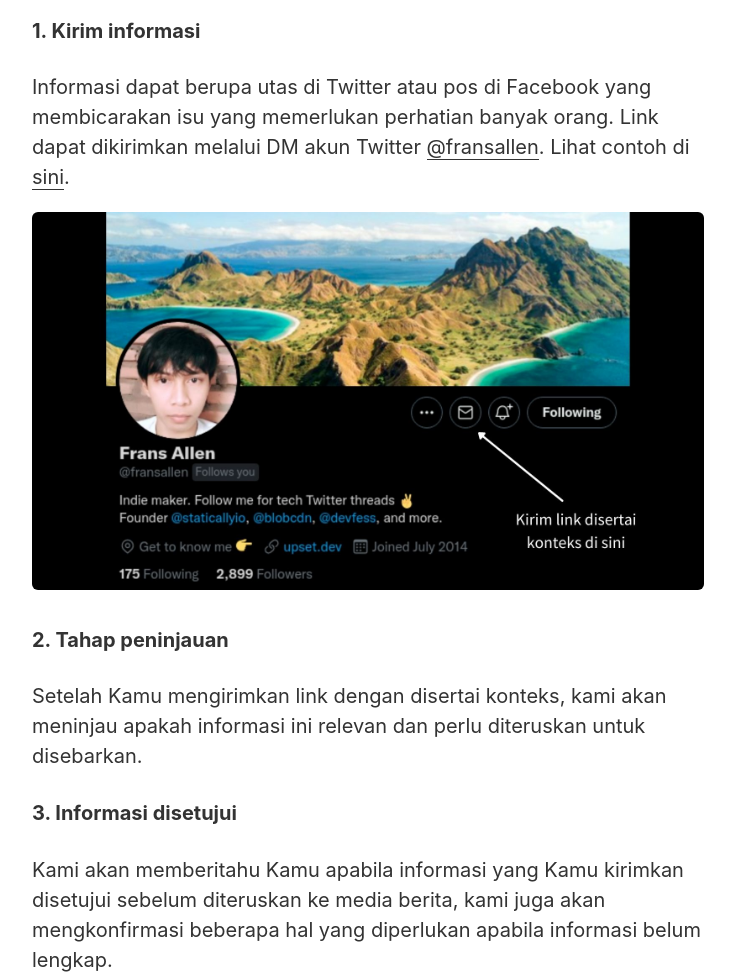
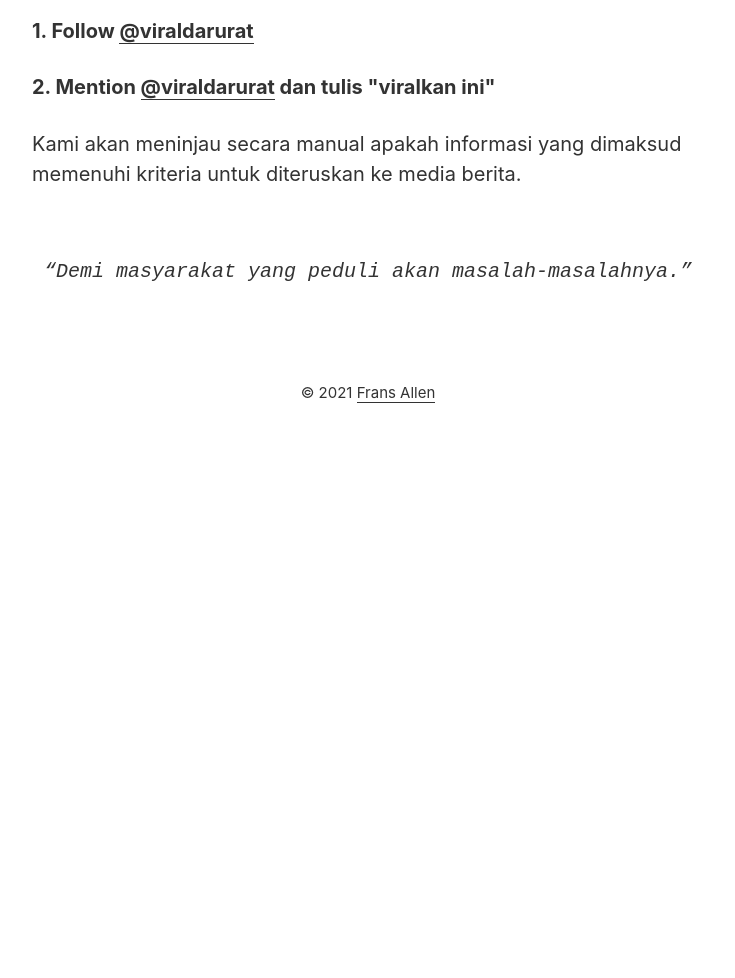
Before and after one commit to fransallen/viraldarurat, a plain HTML site: page index.html in a window 1280 px wide. Shown: the part 1080-2058 px from the top of the page, without its empty margins (272-1007 px from the left). After the commit the page ends 1587 px from the top, so only its background shows below. Drawn offline with Linux system fonts and the light colour scheme.

Commit message:
update how to use

```diff
--- a/index.html
+++ b/index.html
@@ -115,16 +115,10 @@
       <p>Contoh kasus yang dapat diterima tapi tidak terbatas pada: <strong>kebocoran data</strong>, <a href="https://twitter.com/SiriliusKevin/status/1446873958058381315"><strong>upaya pengamanan data pribadi</strong></a>, <a href="https://twitter.com/fransallen/status/1463410005193883648"><strong>arogansi admin media sosial Instansi Pemerintah</strong></a>, <a href="https://twitter.com/projectm_org/status/1463852208609382410"><strong>kekerasan seksual</strong></a>, <a href="https://twitter.com/taktekbum/status/1452478053314039808"><strong>eksploitasi karyawan magang</strong></a>, dan kasus-kasus lain yang berhak mendapat perhatian khusus dari semua orang.</p>
 
       <h3>Cara Pakai</h3>
-      <h4>1. Kirim informasi</h4>
-      <p>Informasi dapat berupa utas di Twitter atau pos di Facebook yang membicarakan isu yang memerlukan perhatian banyak orang. Link dapat dikirimkan melalui DM akun Twitter <a href="https://twitter.com/fransallen">@fransallen</a>. Lihat contoh di <a href="https://twitter.com/fransallen/status/1463410005193883648">sini</a>.</p>
+      <h4>1. Follow <a href="https://twitter.com/viraldarurat">@viraldarurat</a></h4>
 
-      <img src="img/step-1.jpg" />
-
-      <h4>2. Tahap peninjauan</h4>
-      <p>Setelah Kamu mengirimkan link dengan disertai konteks, kami akan meninjau apakah informasi ini relevan dan perlu diteruskan untuk disebarkan.</p>
-
-      <h4>3. Informasi disetujui</h4>
-      <p>Kami akan memberitahu Kamu apabila informasi yang Kamu kirimkan disetujui sebelum diteruskan ke media berita, kami juga akan mengkonfirmasi beberapa hal yang diperlukan apabila informasi belum lengkap.</p>
+      <h4>2. Mention <a href="https://twitter.com/viraldarurat">@viraldarurat</a> dan tulis "viralkan ini"</h4>
+      <p>Kami akan meninjau secara manual apakah informasi yang dimaksud memenuhi kriteria untuk diteruskan ke media berita.</p>
     </main>
 
     <section class="quote">
```
Also changed, not shown: img/step-1.jpg (deleted).
